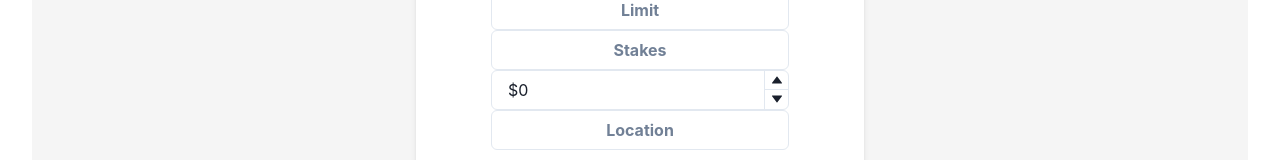
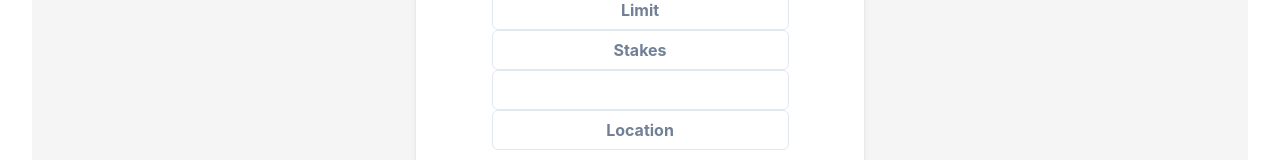
Before and after one commit to logunlaja26/BNKRLL, a React (Vite) app: page /session in a window 1280 px wide. Shown: the part 476-636 px from the top of the page. Built offline with nearby package versions, Linux system fonts and the light colour scheme.

Commit message:
Cleaned up unused imports and redesigned buyin input

```diff
--- a/src/components/NavBar.tsx
+++ b/src/components/NavBar.tsx
@@ -15,9 +15,9 @@ import { FaSignOutAlt } from "react-icons/fa";
 const NavBar = () => {
   const navigate = useNavigate();
 
-  function handleLoginClick() {
-    navigate("/login");
-  }
+  // function handleLoginClick() {
+  //   navigate("/login");
+  // }
 
   return (
     <>
--- a/src/pages/Progress.tsx
+++ b/src/pages/Progress.tsx
@@ -1,4 +1,3 @@
-import React from "react";
 import NavBar from "../components/NavBar";
 import { Heading } from "@chakra-ui/react";
 
--- a/src/pages/Session.tsx
+++ b/src/pages/Session.tsx
@@ -8,11 +8,6 @@ import {
   MenuButton,
   MenuList,
   MenuItem,
-  NumberInput,
-  NumberInputField,
-  NumberInputStepper,
-  NumberIncrementStepper,
-  NumberDecrementStepper,
   Spacer,
   Center,
   Heading,
@@ -31,12 +26,6 @@ interface Props {
 
 const Session = ({ onFormSubmit }: Props) => {
   const navigate = useNavigate();
-  const format = (val: number) => `$` + val;
-  const parse = (val: number) => {
-    const stringValue = val.toString();
-    return stringValue.replace(/^\$/, "");
-  };
-
   const generateRandomUuid = (): string => {
     return uuidv4();
   };
@@ -49,7 +38,7 @@ const Session = ({ onFormSubmit }: Props) => {
     gameType: "TEXAS_HOLD_EM",
     payType: "CASH",
     location: "",
-    buyin: 0,
+    buyin: NaN,
     gameProfit: 1000,
     message: "any additional message...",
   });
@@ -155,22 +144,17 @@ const Session = ({ onFormSubmit }: Props) => {
                 <Spacer />
               </FormControl>
               <FormControl>
-                <NumberInput
+                <Input
                   textAlign="center"
+                  type="number"
                   inputMode="numeric"
-                  onChange={(valueString) =>
+                  value={formData.buyin}
+                  onChange={(e) =>
                     setFormData({
                       ...formData,
-                      buyin: parse(valueString),
+                      buyin: parseInt(e.target.value),
                     })
-                  }
-                  value={format(formData.buyin)}>
-                  <NumberInputField />
-                  <NumberInputStepper>
-                    <NumberIncrementStepper />
-                    <NumberDecrementStepper />
-                  </NumberInputStepper>
-                </NumberInput>
+                  }></Input>
               </FormControl>
               <FormControl>
                 <Input
```
